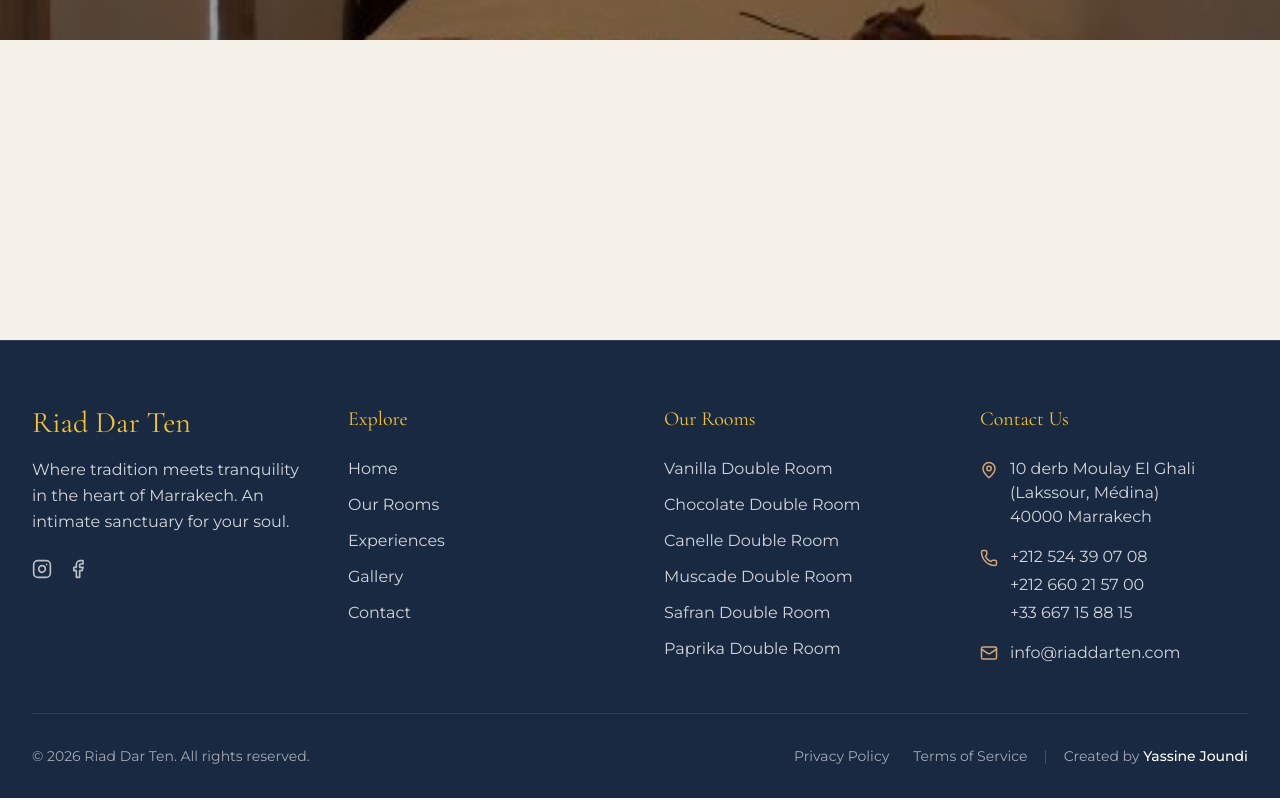
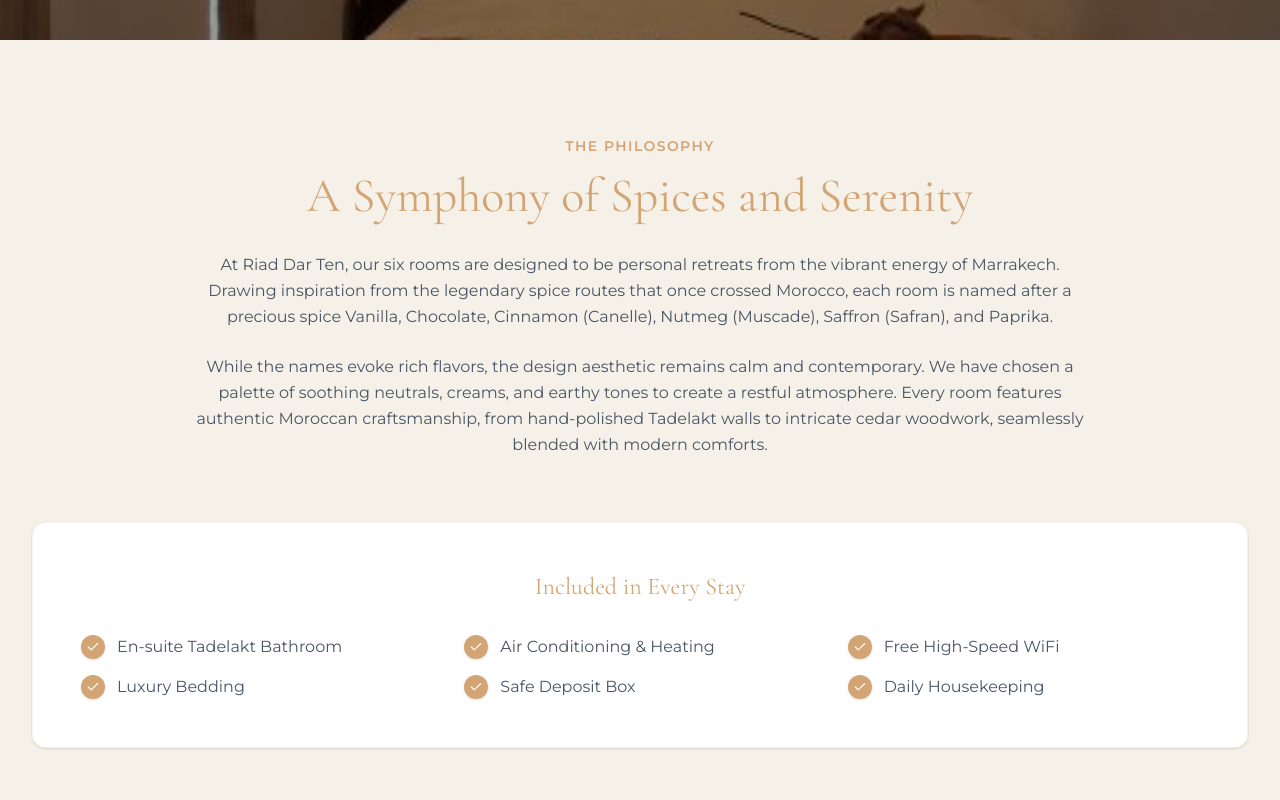
Before and after one commit to yassinejoundi/riad-dar-ten, a Next.js app: page /rooms in a window 1280 px wide. Shown: the part 460-1260 px from the top of the page. Built offline with nearby package versions, Linux system fonts and the light colour scheme; a web font is replaced by a local one.

Commit message:
the rooms page our philosophy section done

```diff
--- a/app/rooms/page.tsx
+++ b/app/rooms/page.tsx
@@ -1,15 +1,18 @@
-import { Metadata } from "next";
-import { RoomsHero } from "@/components/rooms/RoomsHero";
+import { Metadata } from "next"
+import { RoomsHero } from "@/components/rooms/RoomsHero"
+import { RoomsOverview } from "@/components/rooms/RoomsOverview"
 
 export const metadata: Metadata = {
   title: "Rooms & Suites | Riad Dar Ten",
-  description: "Discover our six unique rooms, each named after precious Moroccan spices, offering a sanctuary of comfort and tradition.",
-};
+  description:
+    "Discover our six unique rooms, each named after precious Moroccan spices, offering a sanctuary of comfort and tradition.",
+}
 
 export default function RoomsPage() {
   return (
     <main className="min-h-screen bg-cream">
       <RoomsHero />
+      <RoomsOverview />
     </main>
-  );
+  )
 }
--- /dev/null
+++ b/components/rooms/RoomsOverview.tsx
@@ -0,0 +1,65 @@
+"use client"
+
+import { Check } from "lucide-react"
+
+export function RoomsOverview() {
+  const commonFeatures = [
+    "En-suite Tadelakt Bathroom",
+    "Air Conditioning & Heating",
+    "Free High-Speed WiFi",
+    "Luxury Bedding",
+    "Safe Deposit Box",
+    "Daily Housekeeping",
+  ]
+
+  return (
+    <section className="py-24 bg-cream">
+      <div className="container mx-auto px-4 md:px-8">
+        <div className="max-w-4xl mx-auto text-center mb-16 animate-fade-in-up">
+          <span className="text-sm font-sans font-bold uppercase tracking-widest text-terracotta mb-4 block">
+            The Philosophy
+          </span>
+          <h2 className="font-serif text-3xl md:text-4xl lg:text-5xl text-primary mb-8">
+            A Symphony of Spices and Serenity
+          </h2>
+          <div className="prose prose-lg text-gray-600 font-sans leading-relaxed mx-auto">
+            <p className="mb-6">
+              At Riad Dar Ten, our six rooms are designed to be personal
+              retreats from the vibrant energy of Marrakech. Drawing inspiration
+              from the legendary spice routes that once crossed Morocco, each
+              room is named after a precious spice Vanilla, Chocolate, Cinnamon
+              (Canelle), Nutmeg (Muscade), Saffron (Safran), and Paprika.
+            </p>
+            <p>
+              While the names evoke rich flavors, the design aesthetic remains
+              calm and contemporary. We have chosen a palette of soothing
+              neutrals, creams, and earthy tones to create a restful atmosphere.
+              Every room features authentic Moroccan craftsmanship, from
+              hand-polished Tadelakt walls to intricate cedar woodwork,
+              seamlessly blended with modern comforts.
+            </p>
+          </div>
+        </div>
+
+        <div className="bg-white rounded-xl p-8 md:p-12 shadow-sm border border-desert-sand/30 animate-fade-in-up delay-100">
+          <h3 className="font-serif text-2xl text-primary mb-8 text-center">
+            Included in Every Stay
+          </h3>
+          <div className="grid grid-cols-1 md:grid-cols-2 lg:grid-cols-3 gap-y-4 gap-x-8">
+            {commonFeatures.map((feature, index) => (
+              <div
+                key={index}
+                className="flex items-center justify-center md:justify-start"
+              >
+                <div className="w-6 h-6 rounded-full bg-terracotta flex items-center justify-center text-white mr-3 flex-shrink-0 shadow-sm">
+                  <Check size={14} />
+                </div>
+                <span className="text-gray-600 font-sans">{feature}</span>
+              </div>
+            ))}
+          </div>
+        </div>
+      </div>
+    </section>
+  )
+}
```
